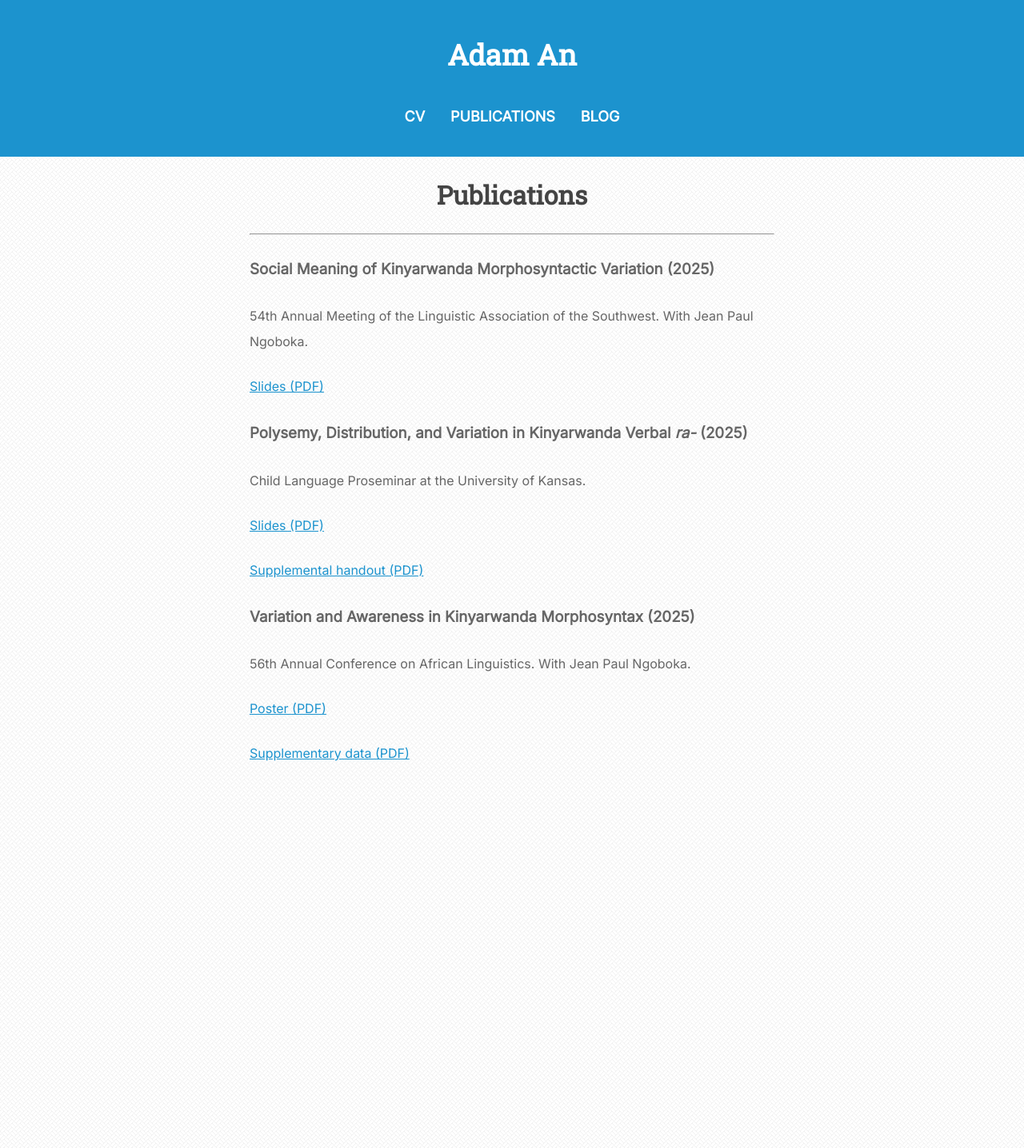
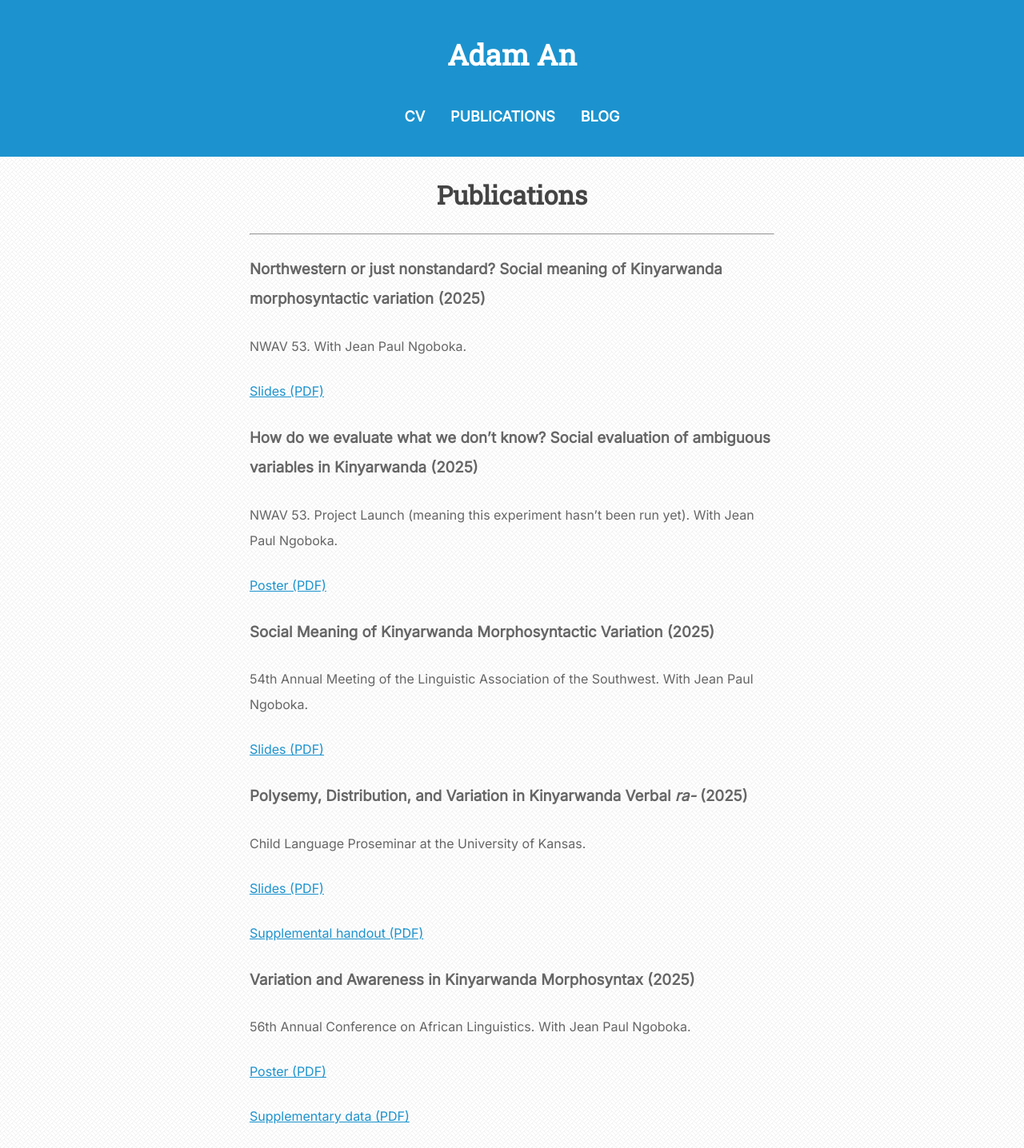
Before and after one commit to theycallmezeal/theycallmezeal.github.io, a Jekyll site: the page built from publications.md, in a window 1280 px wide. Shown: the whole page at 80% size. Built offline with Jekyll 4.4.1, drawn with Linux system fonts in a browser that asks for light colours.

Commit message:
Update publications.md

```diff
--- a/publications.md
+++ b/publications.md
@@ -2,6 +2,18 @@
 layout: default
 title: Publications
 ---
+
+### Northwestern or just nonstandard? Social meaning of Kinyarwanda morphosyntactic variation (2025)
+
+NWAV 53. With Jean Paul Ngoboka.
+
+[Slides (PDF)](/pub/2025-nwav.pdf)
+
+### How do we evaluate what we don't know? Social evaluation of ambiguous variables in Kinyarwanda (2025)
+
+NWAV 53. Project Launch (meaning this experiment hasn't been run yet). With Jean Paul Ngoboka.
+
+[Poster (PDF)](/pub/2025-nwav-poster.pdf)
 
 ### Social Meaning of Kinyarwanda Morphosyntactic Variation (2025)
 
```
